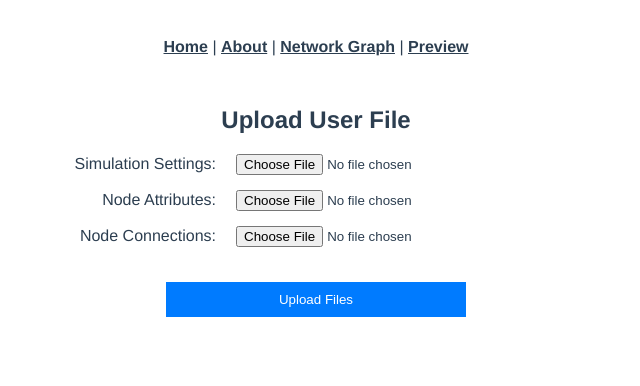
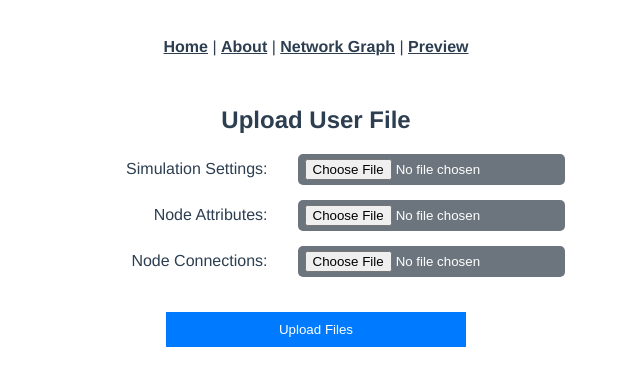
Before and after one commit to jjwilliamjun/clash-of-llms-next, a Vue app in the folder clash-of-llms/: page /#/upload in a window 1280 px wide. Shown: the top 386 px of the page, without its empty margins (324-964 px from the left). Built offline with nearby package versions, Linux system fonts and the light colour scheme.

Commit message:
update file upload with better button

```diff
--- a/clash-of-llms/src/assets/styles.css
+++ b/clash-of-llms/src/assets/styles.css
@@ -131,10 +131,11 @@ input[type="range"] {
 
 .file-upload-row {
   display: flex;
-  justify-content: space-between;
+  justify-content: flex-start;
   align-items: center;
-  width: 100%;
+  width: auto;
   margin-bottom: 15px;
+  gap: 10px;
 }
 
 .file-upload-row label {
@@ -241,8 +242,26 @@ input[type="range"] {
   background-color: #a71d2a;
 }
 
+.custom-upload-btn-grey {
+  background-color: #6c757d; /* Grey color for neutral option */
+  color: #fff;
+  border: none;
+  padding: 5px 7px;
+  cursor: pointer;
+  border-radius: 5px;
+  transition: background-color 0.3s ease;
+  width: fit-content;
+}
+
+.custom-upload-btn-grey:hover {
+  background-color: #5a6268; /* Darker grey for hover effect */
+}
+
 #file-upload-blue-name,
-#file-upload-red-name {
+#file-upload-red-name,
+#file-upload-settings-name,
+#file-upload-attributes-name,
+#file-upload-connections-name {
   margin-left: 8px;
   font-style: italic;
   color: #666;
--- a/clash-of-llms/src/components/FileUpload.vue
+++ b/clash-of-llms/src/components/FileUpload.vue
@@ -3,17 +3,17 @@
   <form @submit.prevent="startSimulation" class="file-upload-form">
     <div class="file-upload-row">
       <label for="settingsUpload">Simulation Settings:</label>
-      <input type="file" id="settingsUpload" @change="handleSettingsUpload" accept=".xlsx, .xls" />
+      <input type="file" id="settingsUpload" class="custom-upload-btn-grey" @change="handleSettingsUpload" accept=".xlsx, .xls" />
     </div>
 
     <div class="file-upload-row">
       <label for="attributesUpload">Node Attributes:</label>
-      <input type="file" id="attributesUpload" @change="handleAttributesUpload" accept=".xlsx, .xls" />
+      <input type="file" id="attributesUpload" class="custom-upload-btn-grey" @change="handleAttributesUpload" accept=".xlsx, .xls" />
     </div>
 
     <div class="file-upload-row">
       <label for="connectionsUpload">Node Connections:</label>
-      <input type="file" id="connectionsUpload" @change="handleConnectionsUpload" accept=".xlsx, .xls" />
+      <input type="file" id="connectionsUpload" class="custom-upload-btn-grey" @change="handleConnectionsUpload" accept=".xlsx, .xls" />
     </div>
 
     <button type="submit" class="submit-button">Upload Files</button>
```
